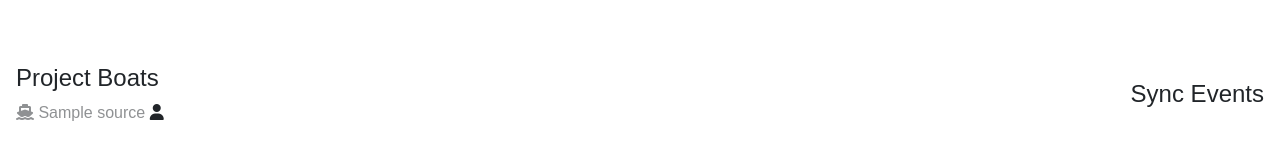
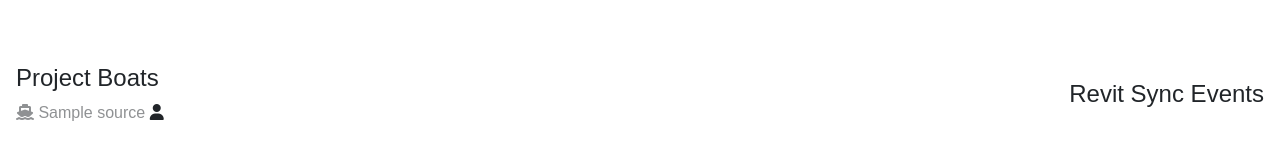
Before and after one commit to sephbin/project-perseus, a Django app: page /syncboat/1/ in a window 1280 px wide. Shown: the part 659-800 px from the top of the page. Run offline with Django 4.2, Linux system fonts and the light colour scheme; a user stored in the database is signed in; tables that the repository leaves empty hold one stand-in row (values such as "Sample post"); parts of the project's set-up code (start-up, migrations or seed data) failed here and were passed over; some libraries are stand-ins or nearby versions.

Commit message:
Update syncsync.html

```diff
--- a/django_backend/syncboat/templates/syncBoat/syncsync.html
+++ b/django_backend/syncboat/templates/syncBoat/syncsync.html
@@ -115,10 +115,10 @@ i.syncing{
 {% endif %}
 
 <div class="floatingright-sidebar">
-	<h4>Sync Events</h4>
+	<h4>Revit Sync Events</h4>
 	<ul>
 	{% for event in syncEvents %}
-	<li>{{event.updated_at|date:"M d H:i"}} - {{event.description}}</li>
+	<li>{{event.updated_at|date:"M d H:i"}} - {{event.user.username}}</li>
 	{% endfor %}
 	</ul>
 </div>
```
